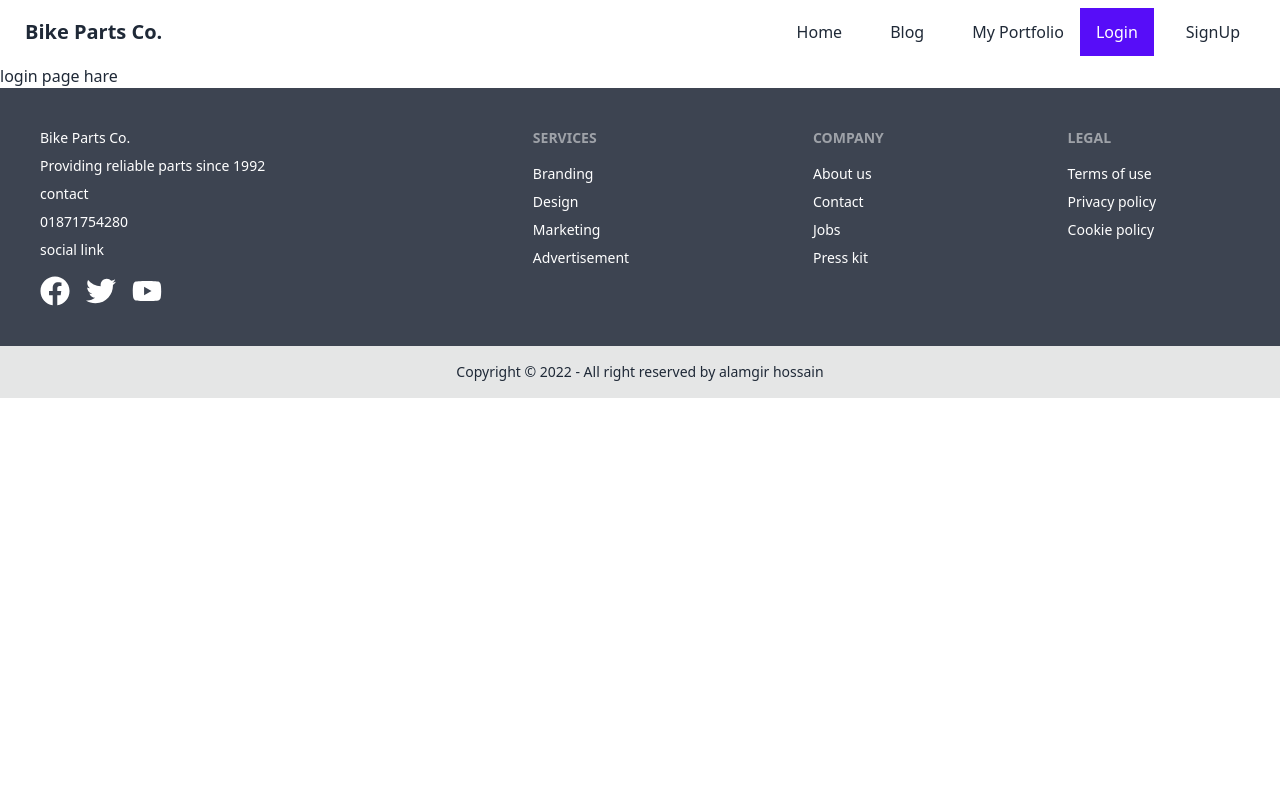
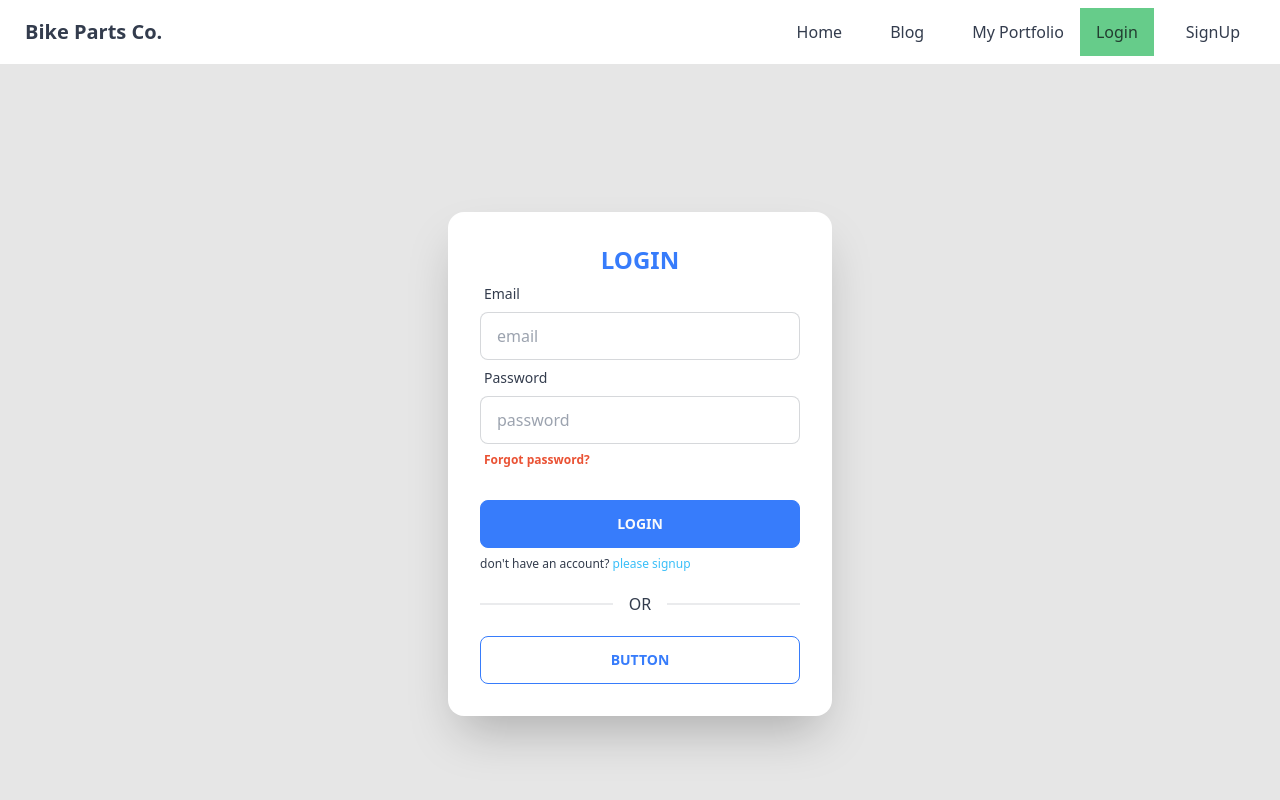
Before and after one commit to alamgir5253/-parts-manufacturer-client, a React (Create React App) app: page /login in a window 1280 px wide. Shown: the top 800 px of the page. Built offline with nearby package versions, Linux system fonts and the light colour scheme.

Commit message:
login page form done

```diff
--- a/public/index.html
+++ b/public/index.html
@@ -1,5 +1,5 @@
 <!DOCTYPE html>
-<html lang="en">
+<html lang="en"  data-theme="emerald">
   <head>
     <meta charset="utf-8" />
     <link rel="icon" href="%PUBLIC_URL%/favicon.ico" />
--- a/src/pages/Login/Login.js
+++ b/src/pages/Login/Login.js
@@ -1,10 +1,38 @@
 import React from 'react';
+import { Link } from 'react-router-dom';
 
 const Login = () => {
   return (
-    <div>
-      <h1>login page hare</h1>
+    <div className="hero min-h-screen bg-base-200">
+    <div className="card flex-shrink-0 w-full max-w-sm shadow-2xl bg-base-100">
+      <div className="card-body">
+      <form>
+      <h5 className='text-center font-bold text-secondary text-2xl uppercase'>login</h5>
+        <div className="form-control">
+          <label className="label">
+            <span className="label-text">Email</span>
+          </label>
+          <input type="text" placeholder="email" className="input input-bordered" />
+        </div>
+        <div className="form-control">
+          <label className="label">
+            <span className="label-text">Password</span>
+          </label>
+          <input type="password" placeholder="password" className="input input-bordered" />
+          <label className="label">
+            <a href="#" className="label-text-alt link link-hover text-accent font-bold">Forgot password?</a>
+          </label>
+        </div>
+        <div className="form-control mt-6">
+          <button type='submit' className="btn btn-secondary">Login</button>
+        </div>
+      <p className='text-xs mt-2 '>don't have an account? <Link className='text-info' to='/signup'>please signup</Link></p>
+      </form>
+      <div class="divider">OR</div>
+      <button class="btn btn-outline btn-secondary">Button</button>
+      </div>
     </div>
+</div>
   );
 };
 
--- a/src/pages/footer/Footer.js
+++ b/src/pages/footer/Footer.js
@@ -41,7 +41,7 @@ const Footer = () => {
   </div>
 </footer>
 
-  <div class="footer footer-center p-4 bg-base-300 text-base-content">
+  <div className="footer footer-center p-4 bg-base-300 text-base-content">
     <p>Copyright © 2022 - All right reserved by alamgir hossain </p>
 
   </div>
--- a/src/shared/loading/Loading.js
+++ b/src/shared/loading/Loading.js
@@ -3,7 +3,7 @@ import React from 'react';
 const Loading = () => {
   return (
     <div className='flex justify-center items-center py-20'>
-      <button class="btn loading">loading...</button>
+      <button className="btn loading">loading...</button>
     </div>
   );
 };
```
